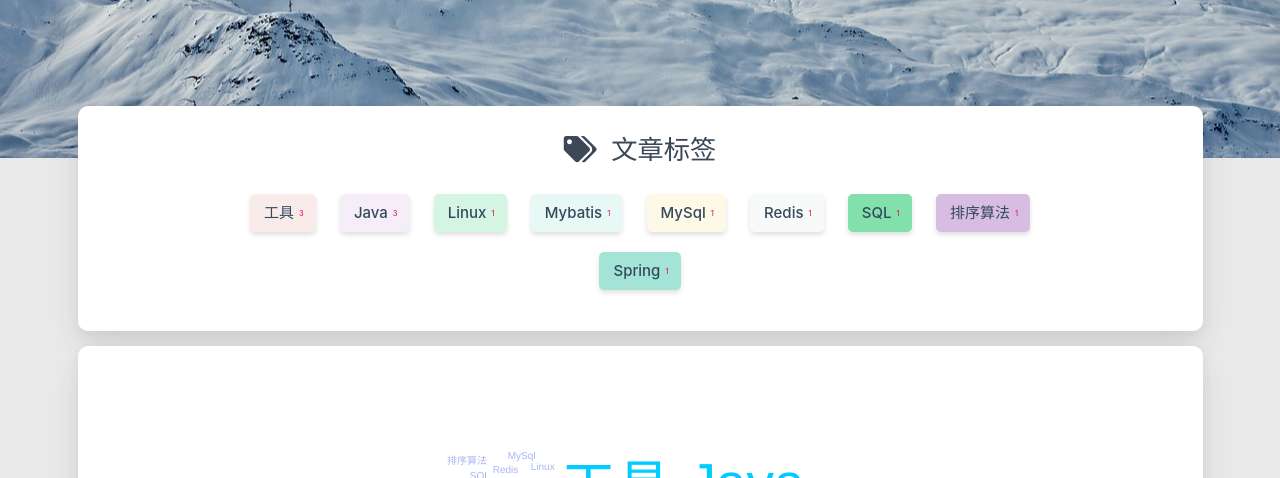
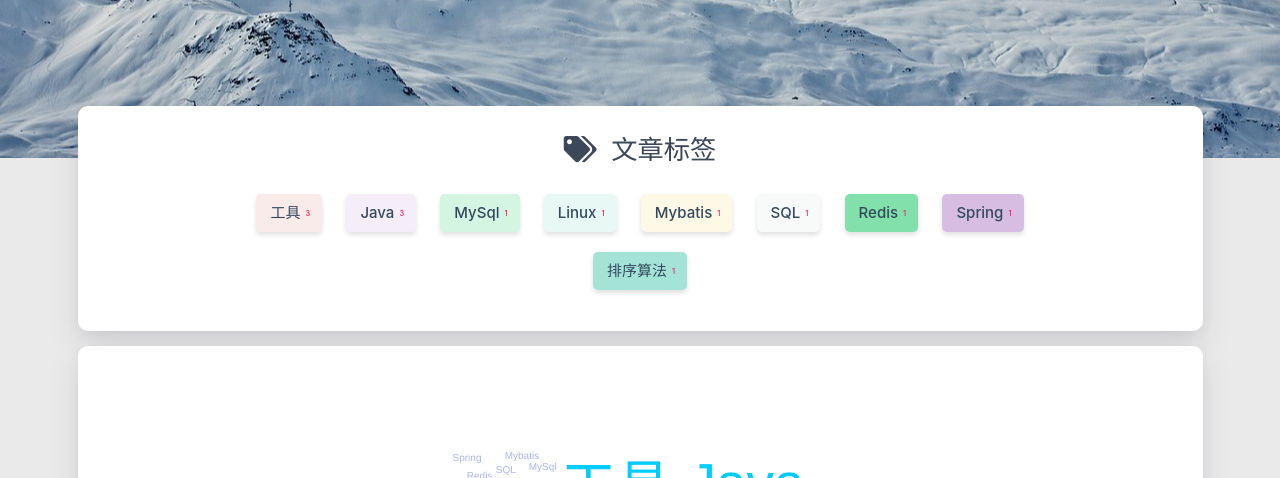
Before and after one commit to 12581a/12581a.github.io, a plain HTML site: page tags/index.html in a window 1280 px wide. Shown: the part 322-800 px from the top of the page. Drawn offline with nearby package versions, Linux system fonts and the light colour scheme; some packages are replaced by stand-ins of ours; a script that the page names is missing.

Commit message:
Site updated: 2020-06-04 18:43:36

```diff
--- a/tags/index.html
+++ b/tags/index.html
@@ -313,10 +313,19 @@
                 </a>
 
 
+                <a href="/tags/MySql/" title="MySql: 1">
+                    <span class="chip center-align waves-effect waves-light
+                             chip-default "
+                            data-tagname="MySql" style="background-color: #D5F5E3;">MySql
+                        <span class="tag-length">1</span>
+                    </span>
+                </a>
+
+
                 <a href="/tags/Linux/" title="Linux: 1">
                     <span class="chip center-align waves-effect waves-light
                              chip-default "
-                            data-tagname="Linux" style="background-color: #D5F5E3;">Linux
+                            data-tagname="Linux" style="background-color: #E8F8F5;">Linux
                         <span class="tag-length">1</span>
                     </span>
                 </a>
@@ -325,16 +334,16 @@
                 <a href="/tags/Mybatis/" title="Mybatis: 1">
                     <span class="chip center-align waves-effect waves-light
                              chip-default "
-                            data-tagname="Mybatis" style="background-color: #E8F8F5;">Mybatis
+                            data-tagname="Mybatis" style="background-color: #FEF9E7;">Mybatis
                         <span class="tag-length">1</span>
                     </span>
                 </a>
 
 
-                <a href="/tags/MySql/" title="MySql: 1">
+                <a href="/tags/SQL/" title="SQL: 1">
                     <span class="chip center-align waves-effect waves-light
                              chip-default "
-                            data-tagname="MySql" style="background-color: #FEF9E7;">MySql
+                            data-tagname="SQL" style="background-color: #F8F9F9;">SQL
                         <span class="tag-length">1</span>
                     </span>
                 </a>
@@ -343,16 +352,16 @@
                 <a href="/tags/Redis/" title="Redis: 1">
                     <span class="chip center-align waves-effect waves-light
                              chip-default "
-                            data-tagname="Redis" style="background-color: #F8F9F9;">Redis
+                            data-tagname="Redis" style="background-color: #82E0AA;">Redis
                         <span class="tag-length">1</span>
                     </span>
                 </a>
 
 
-                <a href="/tags/SQL/" title="SQL: 1">
+                <a href="/tags/Spring/" title="Spring: 1">
                     <span class="chip center-align waves-effect waves-light
                              chip-default "
-                            data-tagname="SQL" style="background-color: #82E0AA;">SQL
+                            data-tagname="Spring" style="background-color: #D7BDE2;">Spring
                         <span class="tag-length">1</span>
                     </span>
                 </a>
@@ -361,16 +370,7 @@
                 <a href="/tags/%E6%8E%92%E5%BA%8F%E7%AE%97%E6%B3%95/" title="排序算法: 1">
                     <span class="chip center-align waves-effect waves-light
                              chip-default "
-                            data-tagname="排序算法" style="background-color: #D7BDE2;">排序算法
-                        <span class="tag-length">1</span>
-                    </span>
-                </a>
-
-
-                <a href="/tags/Spring/" title="Spring: 1">
-                    <span class="chip center-align waves-effect waves-light
-                             chip-default "
-                            data-tagname="Spring" style="background-color: #A3E4D7;">Spring
+                            data-tagname="排序算法" style="background-color: #A3E4D7;">排序算法
                         <span class="tag-length">1</span>
                     </span>
                 </a>
@@ -399,7 +399,7 @@
 <script type="text/javascript">
 
 
-    $('#tag-wordcloud').jQCloud([{"text":"工具","weight":3,"link":"https://12581a.github.io/tags/工具/"},{"text":"Java","weight":3,"link":"https://12581a.github.io/tags/Java/"},{"text":"Linux","weight":1,"link":"https://12581a.github.io/tags/Linux/"},{"text":"Mybatis","weight":1,"link":"https://12581a.github.io/tags/Mybatis/"},{"text":"MySql","weight":1,"link":"https://12581a.github.io/tags/MySql/"},{"text":"Redis","weight":1,"link":"https://12581a.github.io/tags/Redis/"},{"text":"SQL","weight":1,"link":"https://12581a.github.io/tags/SQL/"},{"text":"排序算法","weight":1,"link":"https://12581a.github.io/tags/排序算法/"},{"text":"Spring","weight":1,"link":"https://12581a.github.io/tags/Spring/"}], {
+    $('#tag-wordcloud').jQCloud([{"text":"工具","weight":3,"link":"https://12581a.github.io/tags/工具/"},{"text":"Java","weight":3,"link":"https://12581a.github.io/tags/Java/"},{"text":"MySql","weight":1,"link":"https://12581a.github.io/tags/MySql/"},{"text":"Linux","weight":1,"link":"https://12581a.github.io/tags/Linux/"},{"text":"Mybatis","weight":1,"link":"https://12581a.github.io/tags/Mybatis/"},{"text":"SQL","weight":1,"link":"https://12581a.github.io/tags/SQL/"},{"text":"Redis","weight":1,"link":"https://12581a.github.io/tags/Redis/"},{"text":"Spring","weight":1,"link":"https://12581a.github.io/tags/Spring/"},{"text":"排序算法","weight":1,"link":"https://12581a.github.io/tags/排序算法/"}], {
         autoResize: true
     });
 </script>
```
Also changed, not shown: about/index.html (+11 -11 lines), tags/Java/index.html (+17 -17 lines), tags/Linux/index.html (+17 -17 lines), tags/MySql/index.html (+18 -18 lines), tags/Mybatis/index.html (+17 -17 lines), tags/Redis/index.html (+17 -17 lines), tags/SQL/index.html (+19 -19 lines), tags/Spring/index.html (+18 -18 lines), tags/工具/index.html (+17 -17 lines), tags/排序算法/index.html (+17 -17 lines).
